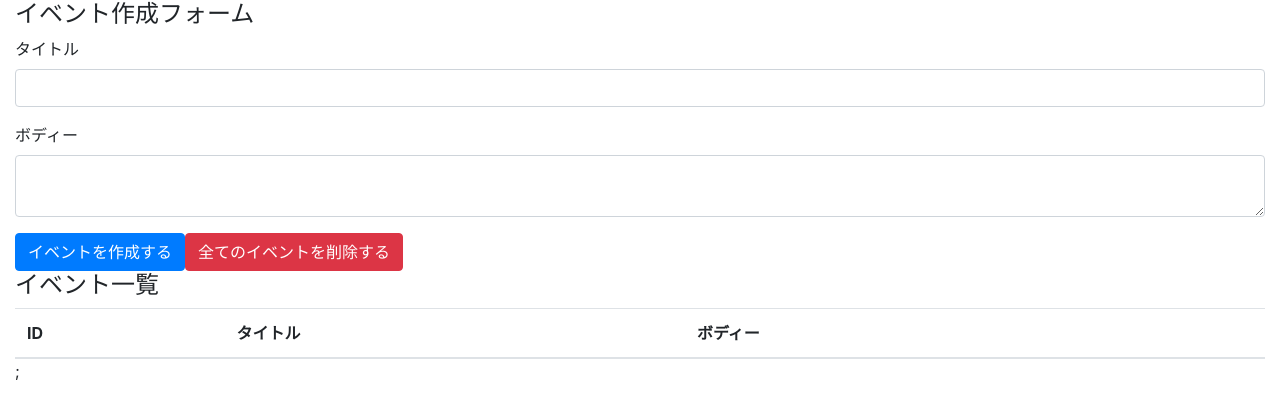
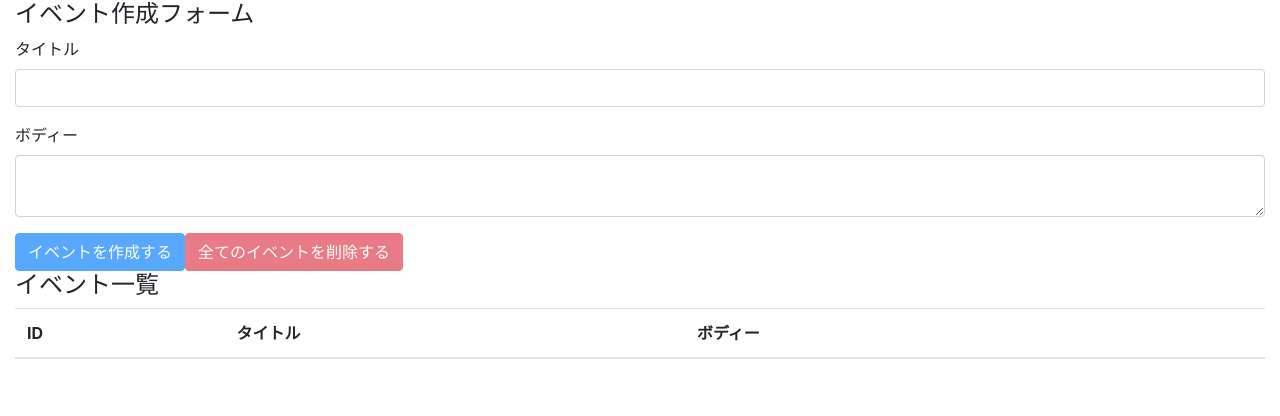
Before and after one commit to jojojo0501/react_hooks_101, a React (Create React App) app: page / in a window 1280 px wide. Shown: the top 416 px of the page. Built offline with nearby package versions, Linux system fonts and the light colour scheme.

Commit message:
implement all events deletion feature

```diff
--- a/src/components/App.js
+++ b/src/components/App.js
@@ -18,6 +18,16 @@
     setBody('');
   }
 
+  const deleteAllEvents = (e) => {
+    e.preventDefault();
+    const result = window.confirm('全てのイベントを本当に削除しても良いですか');
+    if (result){
+      dispatch({type:'DELETE_ALL_EVENT'});
+    }
+  }
+
+  const unCreatable = title === '' || body === ''
+
   return (
    <div className='container-fluid'>
      <h4>イベント作成フォーム</h4>
@@ -32,8 +42,8 @@
         <textarea className='form-control' id='formEventBody' value={body} onChange={e => setBody(e.target.value)}/>
        </div>
 
-     <button className='btn btn-primary' onClick={addEvent}>イベントを作成する</button>
-     <button className='btn btn-danger'>全てのイベントを削除する</button>
+     <button className='btn btn-primary' onClick={addEvent} disabled={unCreatable}>イベントを作成する</button>
+     <button className='btn btn-danger' onClick={deleteAllEvents} disabled={state.length === 0}>全てのイベントを削除する</button>
      </form>
 
     <h4>イベント一覧</h4>
@@ -47,7 +57,7 @@
         </tr>
       </thead>
       <tbody>
-        {state.map((event,index)=>(<Event key={index} event={event} dispatch={dispatch} />))};
+        {state.map((event,index)=>(<Event key={index} event={event} dispatch={dispatch} />))}
 
       </tbody>
     </table>
```
Also changed, not shown: src/components/Event.js (+5 -1 lines).
